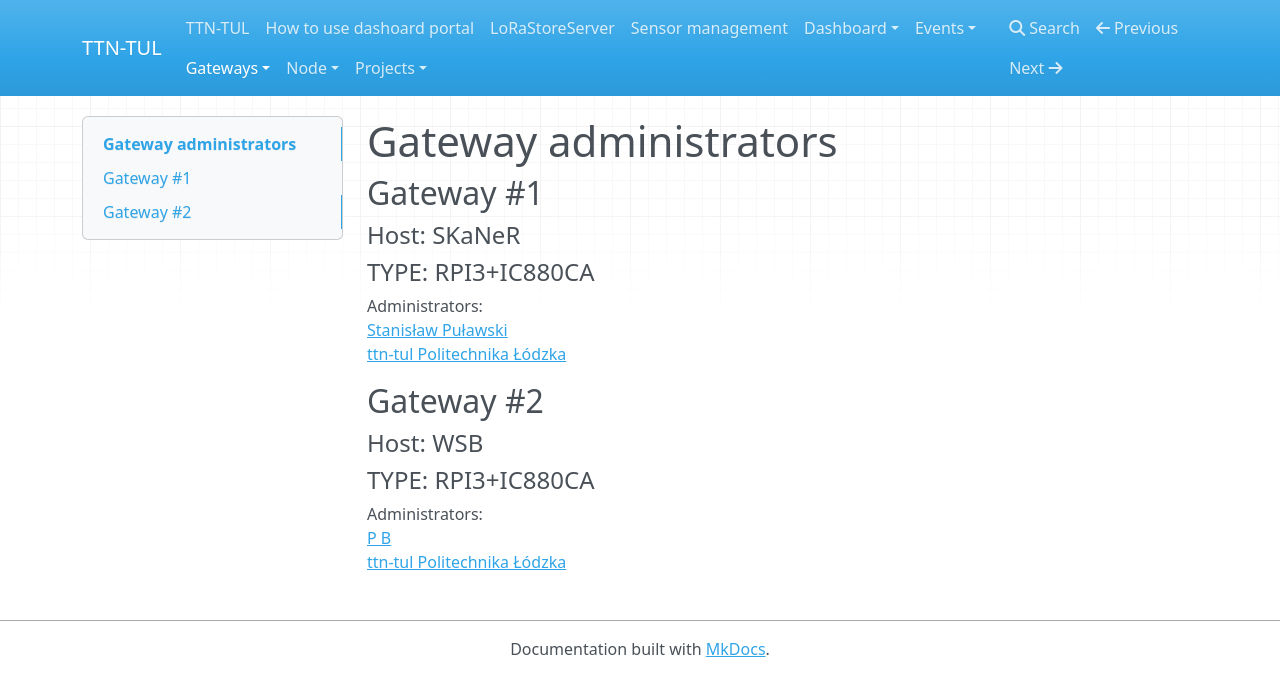
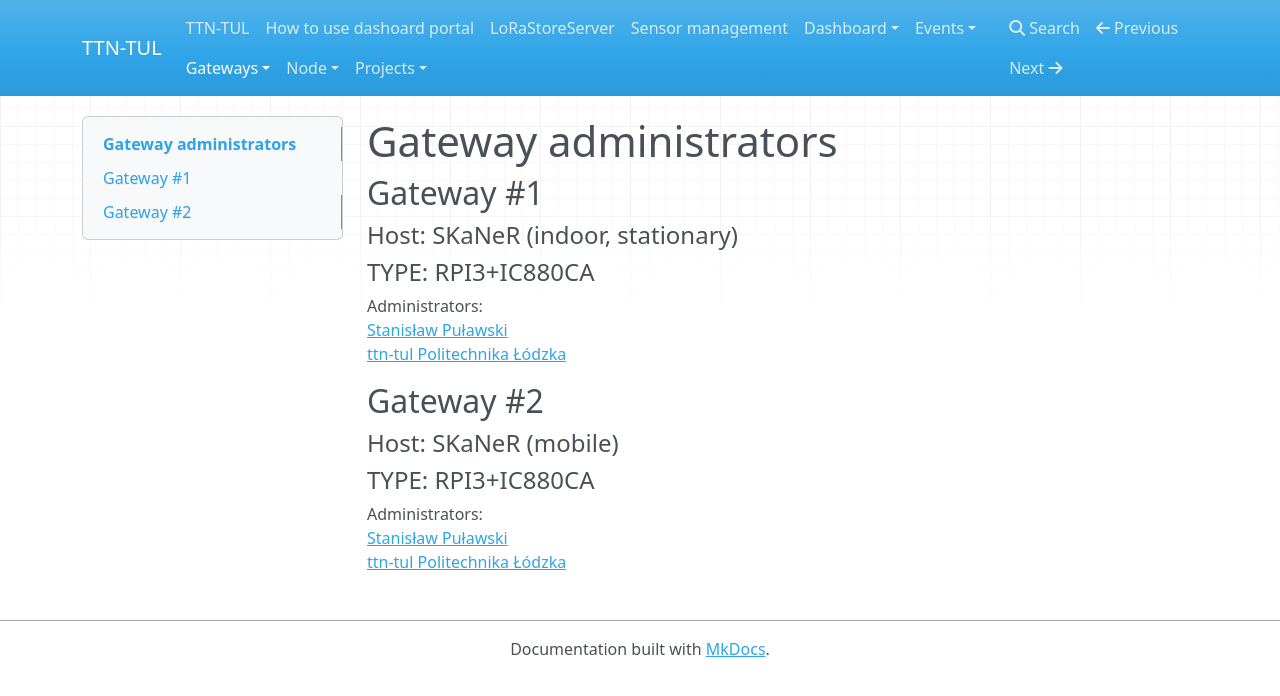
Before and after one commit to sosnus/iot-tul, an MkDocs documentation site: the page built from docs/Gateways/administrators.md, in a window 1280 px wide. Shown: the top 696 px of the page. Built offline with MkDocs 1.6.1, drawn with Linux system fonts in a browser that asks for light colours; nearby versions of some CDN libraries.

Commit message:
GW update

```diff
--- a/docs/Gateways/administrators.md
+++ b/docs/Gateways/administrators.md
@@ -1,14 +1,14 @@
 # Gateway administrators <Name>
 ## Gateway #1
-#### Host: SKaNeR
+#### Host: SKaNeR (indoor, stationary)
 #### TYPE: RPI3+IC880CA
 Administrators: <br>
 [Stanisław Puławski](https://www.thethingsnetwork.org/u/StaPulawski)<br>
 [ttn-tul Politechnika Łódzka](https://www.thethingsnetwork.org/u/ttn-tul-admin)
 
 ## Gateway #2
-#### Host: WSB
+#### Host: SKaNeR (mobile)
 #### TYPE: RPI3+IC880CA
 Administrators: <br>
-[P B](https://www.thethingsnetwork.org/u/)<br>
+[Stanisław Puławski](https://www.thethingsnetwork.org/u/StaPulawski)<br>
 [ttn-tul Politechnika Łódzka](https://www.thethingsnetwork.org/u/ttn-tul-admin)
```
